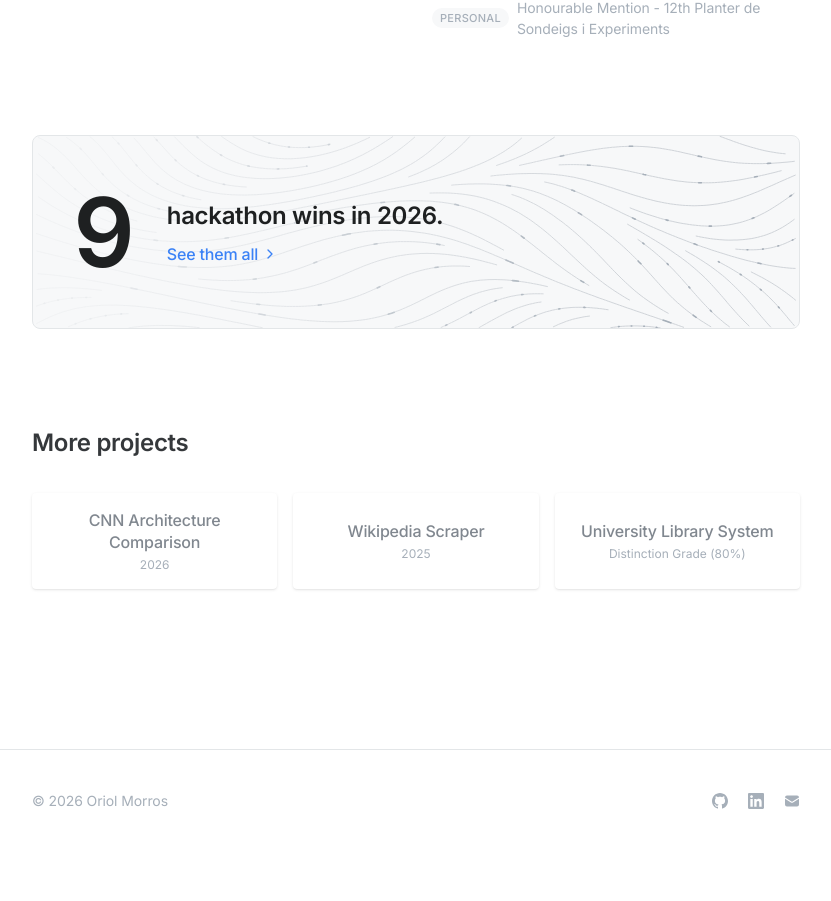
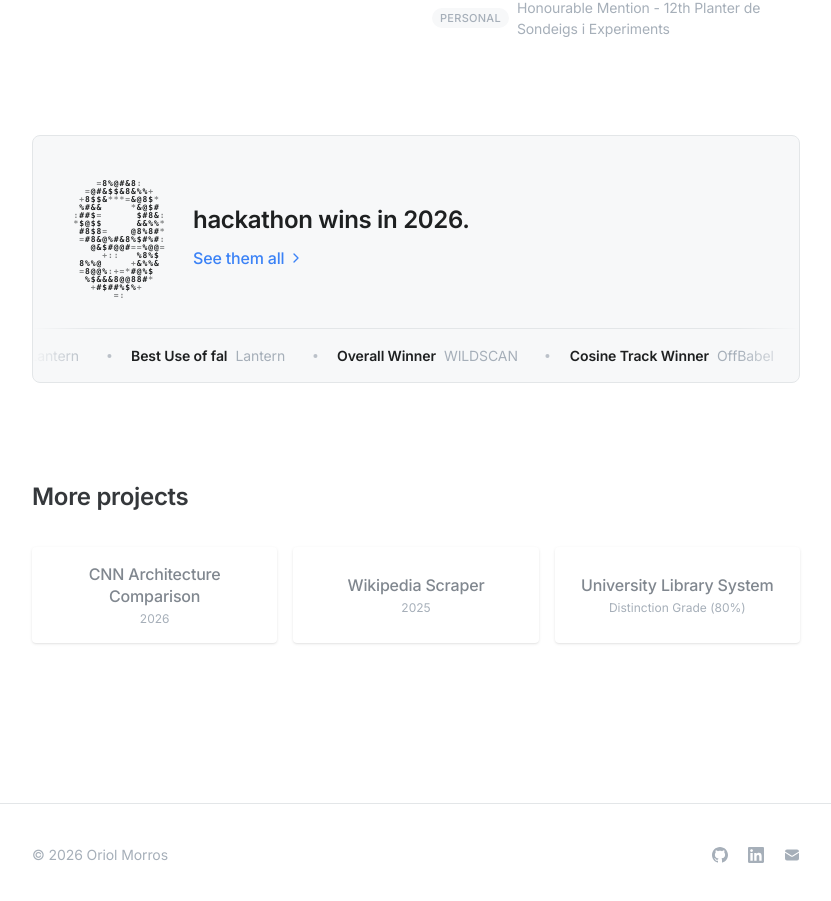
Before and after one commit to omorros/omorros.com, a Next.js app: page /projects in a window 1280 px wide. Shown: the part 1886-2787 px from the top of the page, without its empty margins (224-1055 px from the left). Before the commit the page ends 2737 px from the top, so only its background shows below. Built offline with nearby package versions, Linux system fonts and the light colour scheme.

Commit message:
Redesign the hackathon wins block as an ASCII nine with a ticker of every prize.

```diff
--- a/src/app/projects/page.tsx
+++ b/src/app/projects/page.tsx
@@ -2,7 +2,7 @@ import { A, Container, Lead, Spacer, Title } from '@/components/site/ui'
 import { JsonLd } from '@/components/site/JsonLd'
 import { HackathonWinsCta } from '@/components/site/HackathonWinsCta'
 import { CardImage, SmallCard } from '@/components/site/ProjectCards'
-import { HACKATHON_WINS } from '@/data/hackathons'
+import { HACKATHON_PRIZES } from '@/data/hackathons'
 import { getProjectBySlug } from '@/data/projects'
 import { createPageMetadata } from '@/lib/metadata'
 import { getCollectionJsonLd } from '@/lib/structured-data'
@@ -91,7 +91,7 @@ export default function ProjectsPage() {
           </div>
 
           <div className="mt-16 md:mt-24">
-            <HackathonWinsCta wins={HACKATHON_WINS} />
+            <HackathonWinsCta prizes={HACKATHON_PRIZES} />
           </div>
 
           <div className="mt-16 mb-32 md:mt-24">
--- a/src/components/site/HackathonWinsCta.tsx
+++ b/src/components/site/HackathonWinsCta.tsx
@@ -1,123 +1,173 @@
 'use client'
 
-import { useEffect, useMemo, useRef, useState } from 'react'
+import { useEffect, useRef } from 'react'
 import Link from 'next/link'
 import { ChevronRight } from 'lucide-react'
-import { streamlines, toPath } from '@/lib/flow-field'
+import type { HackathonPrize } from '@/data/hackathons'
 
-// The hackathon wins call to action on /projects. A field of flow lines
-// draws in as it scrolls into view, the number counts up, and particles
-// keep drifting along the lines towards the link. Hover speeds them up.
+// The hackathon wins call to action on /projects. The win count is drawn in
+// code characters, traced from the site's own font, and types itself in when
+// it scrolls into view. A ticker of the actual prizes runs underneath.
+// Hovering pauses the ticker and sends a violet ripple through the number.
 
-const EASE = 'cubic-bezier(0.16, 1, 0.3, 1)'
-const DRAW_MS = 1100
-const FAST = 3.5
+const W = 92
+const H = 128
+const CELL_W = 5.75
+const CELL_H = 8
+const SOLID = '@#%&$8'
+const SOFT = '*+=:'
+const GLYPHS = '{}[]()<>/\\|=+*;01#%&$@'
 
-type Stage = 'static' | 'armed' | 'drawn'
+type Cell = { x: number; y: number; cover: number; seed: number }
+type Ripple = { x: number; y: number; until: number }
 
-export function HackathonWinsCta({ wins }: { wins: number }) {
+// Which cells of the grid the glyph covers, and how much of each.
+function traceGlyph(text: string): Cell[] {
+  const scale = 4
+  const off = document.createElement('canvas')
+  off.width = W * scale
+  off.height = H * scale
+  const o = off.getContext('2d')
+  if (!o) return []
+  const family = getComputedStyle(document.body).fontFamily
+  o.font = `800 ${H * scale}px ${family}`
+  const m = o.measureText(text)
+  const fit = Math.min(
+    (H * scale * 0.96) / (m.actualBoundingBoxAscent + m.actualBoundingBoxDescent),
+    (W * scale * 0.96) / (m.actualBoundingBoxLeft + m.actualBoundingBoxRight),
+  )
+  o.font = `800 ${H * scale * fit}px ${family}`
+  const g = o.measureText(text)
+  o.fillText(
+    text,
+    (W * scale - g.actualBoundingBoxLeft - g.actualBoundingBoxRight) / 2 + g.actualBoundingBoxLeft,
+    (H * scale - g.actualBoundingBoxAscent - g.actualBoundingBoxDescent) / 2 + g.actualBoundingBoxAscent,
+  )
+  const px = o.getImageData(0, 0, W * scale, H * scale).data
+  const cells: Cell[] = []
+  for (let j = 0; j < Math.floor(H / CELL_H); j++) {
+    for (let i = 0; i < Math.floor(W / CELL_W); i++) {
+      let sum = 0
+      let n = 0
+      for (let y = Math.floor(j * CELL_H * scale); y < Math.floor((j + 1) * CELL_H * scale); y += 2) {
+        for (let x = Math.floor(i * CELL_W * scale); x < Math.floor((i + 1) * CELL_W * scale); x += 2) {
+          sum += px[(y * W * scale + x) * 4 + 3]
+          n++
+        }
+      }
+      const cover = sum / n / 255
+      if (cover > 0.18) {
+        cells.push({ x: i * CELL_W + CELL_W / 2, y: j * CELL_H + CELL_H / 2, cover, seed: Math.random() })
+      }
+    }
+  }
+  return cells
+}
+
+export function HackathonWinsCta({ prizes }: { prizes: readonly HackathonPrize[] }) {
+  const wins = prizes.length
   const linkRef = useRef<HTMLAnchorElement>(null)
-  const particleRefs = useRef<(SVGPathElement | null)[]>([])
-  const animations = useRef<Animation[]>([])
-  const visible = useRef(false)
-  const [size, setSize] = useState<{ w: number; h: number } | null>(null)
-  const [stage, setStage] = useState<Stage>('static')
-  const [count, setCount] = useState(wins)
-  const [flowing, setFlowing] = useState(false)
-  const [reduced, setReduced] = useState(false)
+  const canvasRef = useRef<HTMLCanvasElement>(null)
+  const ripple = useRef<Ripple | null>(null)
+  const kick = useRef<() => void>(() => {})
 
-  const paths = useMemo(
-    () => (size ? streamlines(size.w, size.h).map(toPath) : []),
-    [size],
-  )
+  useEffect(() => {
+    const link = linkRef.current
+    const canvas = canvasRef.current
+    const ctx = canvas?.getContext('2d')
+    if (!link || !canvas || !ctx) return
+    const still = window.matchMedia('(prefers-reduced-motion: reduce)').matches
+    const dpr = Math.min(2, window.devicePixelRatio || 1)
+    canvas.width = Math.round(W * dpr)
+    canvas.height = Math.round(H * dpr)
+    ctx.setTransform(dpr, 0, 0, dpr, 0, 0)
+    let cells: Cell[] = []
+    let frame = 0
+    let start = 0
+    let revealed = false
+    let cancelled = false
+    let io: IntersectionObserver | null = null
 
-  // Measure, and decide whether the entrance still has to play.
-  useEffect(() => {
-    const el = linkRef.current
-    if (!el) return
-    const rect = el.getBoundingClientRect()
-    setSize({ w: Math.round(rect.width), h: Math.round(rect.height) })
-    const calm = window.matchMedia('(prefers-reduced-motion: reduce)').matches
-    setReduced(calm)
-    const onScreen = rect.top < window.innerHeight && rect.bottom > 0
-    if (calm || onScreen) {
-      setStage('drawn')
-      if (!calm) setFlowing(true)
-    } else {
-      setStage('armed')
-      setCount(0)
+    const draw = (ms: number) => {
+      frame = 0
+      if (!start) start = ms
+      const t = ms / 1000
+      const shown = revealed ? 1 : Math.min(1, (ms - start) / 800)
+      const r = ripple.current && ms < ripple.current.until ? ripple.current : null
+      const ink = getComputedStyle(document.documentElement).getPropertyValue('--gray-900').trim().split(' ').join(',')
+      ctx.clearRect(0, 0, W, H)
+      ctx.font = '600 8px ui-monospace, SFMono-Regular, Menlo, monospace'
+      ctx.textAlign = 'center'
+      ctx.textBaseline = 'middle'
+      for (const c of cells) {
+        if (c.seed > shown) continue
+        const d = r ? Math.hypot(c.x - r.x, c.y - r.y) : 0
+        const wave = r ? Math.max(0, Math.sin(d * 0.16 - t * 10)) * Math.exp(-d / 70) : 0
+        if (wave > 0.25) {
+          ctx.fillStyle = `hsla(${Math.round(262 + wave * 12)},90%,60%,${(0.6 + wave * 0.4).toFixed(2)})`
+          ctx.fillText(GLYPHS[Math.floor(c.seed * 97 + t * 12) % GLYPHS.length], c.x, c.y)
+        } else {
+          const solid = c.cover > 0.6
+          ctx.fillStyle = `rgba(${ink},${solid ? 1 : 0.55})`
+          const set = solid ? SOLID : SOFT
+          ctx.fillText(set[Math.floor(c.seed * set.length)], c.x, c.y)
+        }
+      }
+      if (shown >= 1) revealed = true
+      // Keep going only while typing in or rippling.
+      if (!revealed || r) frame = requestAnimationFrame(draw)
+    }
+    kick.current = () => {
+      if (!frame && !still && revealed) frame = requestAnimationFrame(draw)
     }
 
-    const resize = new ResizeObserver(([entry]) => {
-      const { width, height } = entry.contentRect
-      setSize((s) =>
-        s && Math.abs(s.w - width) < 24 && Math.abs(s.h - height) < 24
-          ? s
-          : { w: Math.round(width), h: Math.round(height) },
+    document.fonts.ready.then(() => {
+      if (cancelled) return
+      cells = traceGlyph(String(wins))
+      const rect = link.getBoundingClientRect()
+      const onScreen = rect.top < window.innerHeight && rect.bottom > 0
+      if (still || onScreen) {
+        revealed = true
+        draw(performance.now())
+        return
+      }
+      io = new IntersectionObserver(
+        ([entry]) => {
+          if (!entry.isIntersecting) return
+          io?.disconnect()
+          frame = requestAnimationFrame(draw)
+        },
+        { threshold: 0.4 },
       )
+      io.observe(link)
     })
-    resize.observe(el)
-    return () => resize.disconnect()
-  }, [])
 
-  // Play the entrance once, when most of the block is on screen.
-  useEffect(() => {
-    if (stage !== 'armed' || !linkRef.current) return
-    const io = new IntersectionObserver(
-      ([entry]) => {
-        if (!entry.isIntersecting) return
-        io.disconnect()
-        setStage('drawn')
-        const start = performance.now() + 150
-        const tick = (now: number) => {
-          const t = Math.min(1, Math.max(0, (now - start) / 900))
-          setCount(Math.round((1 - Math.pow(1 - t, 4)) * wins))
-          if (t < 1) requestAnimationFrame(tick)
-        }
-        requestAnimationFrame(tick)
-        window.setTimeout(() => setFlowing(true), DRAW_MS)
-      },
-      { threshold: 0.4 },
-    )
-    io.observe(linkRef.current)
-    return () => io.disconnect()
-  }, [stage, wins])
+    // Redraw in the right ink when night mode flips the palette.
+    const theme = new MutationObserver(() => {
+      if (revealed && !frame) draw(performance.now())
+    })
+    theme.observe(document.documentElement, { attributes: true, attributeFilter: ['class'] })
 
-  // Particles drift along the lines, and only while the block is visible.
-  useEffect(() => {
-    if (!flowing || reduced) return
-    const running = particleRefs.current
-      .filter((p): p is SVGPathElement => p !== null)
-      .map((p, i) =>
-        p.animate([{ strokeDashoffset: 0 }, { strokeDashoffset: -0.25 }], {
-          duration: 2600 + (i % 5) * 320,
-          delay: -((i * 173) % 2600),
-          iterations: Infinity,
-          easing: 'linear',
-        }),
-      )
-    animations.current = running
-    if (!visible.current) running.forEach((a) => a.pause())
-    return () => running.forEach((a) => a.cancel())
-  }, [flowing, reduced, paths])
+    return () => {
+      cancelled = true
+      io?.disconnect()
+      theme.disconnect()
+      cancelAnimationFrame(frame)
+    }
+  }, [wins])
 
-  useEffect(() => {
-    const el = linkRef.current
-    if (!el) return
-    const io = new IntersectionObserver(([entry]) => {
-      visible.current = entry.isIntersecting
-      animations.current.forEach((a) => (entry.isIntersecting ? a.play() : a.pause()))
-    })
-    io.observe(el)
-    return () => io.disconnect()
-  }, [])
-
-  // Set directly: updatePlaybackRate waits a few frames, which feels laggy.
-  // Changing the rate keeps each particle where it is.
-  const setSpeed = (rate: number) =>
-    animations.current.forEach((a) => (a.playbackRate = rate))
-
-  const animate = stage === 'drawn' && !reduced
+  const onMove = (e: React.MouseEvent) => {
+    const r = canvasRef.current?.getBoundingClientRect()
+    if (!r) return
+    // Ripple from the mouse when it is over the number, otherwise from its top.
+    const near = e.clientX - r.left < W * 2.2
+    ripple.current = {
+      x: near ? e.clientX - r.left : W * 0.62,
+      y: near ? e.clientY - r.top : H * 0.3,
+      until: performance.now() + 1100,
+    }
+    kick.current()
+  }
 
   return (
     <Link
@@ -125,75 +175,12 @@ export function HackathonWinsCta({ wins }: { wins: number }) {
       href="/hackathons"
       data-cta="hackathon-wins"
       aria-label={`${wins} hackathon wins in 2026. See them all`}
-      onMouseEnter={() => setSpeed(FAST)}
-      onMouseLeave={() => setSpeed(1)}
-      onFocus={() => setSpeed(FAST)}
-      onBlur={() => setSpeed(1)}
-      className="group relative block overflow-hidden rounded-lg border border-gray-200 bg-gray-100 transition-colors hover:border-gray-300 focus-visible:outline focus-visible:outline-2 focus-visible:outline-offset-4 focus-visible:outline-blue-500"
+      onMouseMove={onMove}
+      className="group relative block overflow-hidden rounded-lg border border-gray-200 bg-gray-100 pt-7 transition-colors hover:border-gray-300 focus-visible:outline focus-visible:outline-2 focus-visible:outline-offset-4 focus-visible:outline-blue-500 md:pt-9"
     >
-      {size && (
-        <svg
-          aria-hidden="true"
-          viewBox={`0 0 ${size.w} ${size.h}`}
-          className="absolute inset-0 w-full h-full pointer-events-none"
-          style={{
-            maskImage:
-              'linear-gradient(100deg, rgba(0,0,0,0.15) 10%, rgba(0,0,0,0.55) 40%, #000 78%)',
-            WebkitMaskImage:
-              'linear-gradient(100deg, rgba(0,0,0,0.15) 10%, rgba(0,0,0,0.55) 40%, #000 78%)',
-          }}
-        >
-          {paths.map((d, i) => (
-            <path
-              key={`l${i}`}
-              data-line
-              d={d}
-              pathLength={1}
-              fill="none"
-              strokeWidth={1}
-              className="stroke-gray-300 group-hover:stroke-gray-400 group-focus-visible:stroke-gray-400"
-              style={{
-                strokeDasharray: 1,
-                strokeDashoffset: stage === 'armed' ? 1 : 0,
-                transition: animate
-                  ? `stroke-dashoffset ${DRAW_MS}ms ${EASE} ${(i * 37) % 400}ms, stroke 300ms`
-                  : 'stroke 300ms',
-              }}
-            />
-          ))}
-          {paths.map((d, i) =>
-            i % 2 ? null : (
-              <path
-                key={`p${i}`}
-                ref={(el) => {
-                  particleRefs.current[i / 2] = el
-                }}
-                d={d}
-                pathLength={1}
-                fill="none"
-                strokeWidth={1.6}
-                strokeLinecap="round"
-                className="stroke-gray-500 group-hover:stroke-blue-500 group-focus-visible:stroke-blue-500"
-                style={{
-                  strokeDasharray: '0.012 0.238',
-                  opacity: flowing && !reduced ? 1 : 0,
-                  transition: 'opacity 600ms, stroke 300ms',
-                }}
-              />
-            ),
-          )}
-        </svg>
-      )}
-
-      <div className="relative flex items-center gap-5 px-6 py-8 md:gap-8 md:px-10 md:py-12">
-        <span
-          data-count
-          aria-hidden="true"
-          className="text-7xl font-semibold leading-none tracking-tight text-gray-900 tabular-nums md:text-8xl"
-        >
-          {count}
-        </span>
-        <span aria-hidden="true">
+      <div aria-hidden="true" className="flex items-center gap-5 px-6 md:gap-7 md:px-10">
+        <canvas ref={canvasRef} data-nine className="shrink-0" style={{ width: W, height: H }} />
+        <span>
           <span className="block text-xl font-semibold text-gray-900 text-balance md:text-2xl">
             hackathon wins in 2026.
           </span>
@@ -203,6 +190,20 @@ export function HackathonWinsCta({ wins }: { wins: number }) {
           </span>
         </span>
       </div>
+      <div
+        aria-hidden="true"
+        className="relative mt-7 border-t border-gray-200 py-4 [mask-image:linear-gradient(90deg,transparent,#000_8%,#000_92%,transparent)]"
+      >
+        <div data-ticker className="flex w-max animate-ticker group-hover:[animation-play-state:paused] motion-reduce:animate-none">
+          {[...prizes, ...prizes].map((p, i) => (
+            <span key={i} className="flex items-center whitespace-nowrap text-sm text-gray-600">
+              <span className="font-semibold text-gray-900">{p.award}</span>
+              <span className="mx-2 text-gray-500">{p.project}</span>
+              <span className="mx-5 h-1 w-1 rounded-full bg-gray-400" />
+            </span>
+          ))}
+        </div>
+      </div>
     </Link>
   )
 }
--- a/src/data/hackathons.ts
+++ b/src/data/hackathons.ts
@@ -9,6 +9,19 @@ export const HACKATHON_SLUGS = [
   'basket',
 ]
 
-// Kept by hand: OffBabel's two track wins are a single award entry, so the
-// total cannot be counted from the awards.
-export const HACKATHON_WINS = 9
+// One entry per prize, in the same order. Lantern and OffBabel each won two.
+export const HACKATHON_PRIZES = [
+  { award: 'Overall Winner', project: 'TrueVoice' },
+  { award: 'Overall Winner', project: 'Lantern' },
+  { award: 'Best Use of fal', project: 'Lantern' },
+  { award: 'Overall Winner', project: 'WILDSCAN' },
+  { award: 'Cosine Track Winner', project: 'OffBabel' },
+  { award: 'EXO Labs Track Winner', project: 'OffBabel' },
+  { award: 'Track Winner', project: 'Echo' },
+  { award: "People's Choice", project: 'Hamyway City' },
+  { award: 'Best Use of Tavily, 1st Place', project: 'Basket' },
+]
+
+export type HackathonPrize = (typeof HACKATHON_PRIZES)[number]
+
+export const HACKATHON_WINS = HACKATHON_PRIZES.length
--- a/src/lib/flow-field.ts
+++ /dev/null
@@ -1,90 +0,0 @@
-// Evenly spaced streamlines (Jobard and Lefer, 1997) over a gentle current
-// that runs left to right, so every line ends up heading for the link.
-
-export type Point = [number, number]
-
-const SEPARATION = 16
-const TEST_RATIO = 0.5
-const STEP = 3
-const MIN_POINTS = 12
-const MAX_STEPS = 1200
-
-function angle(x: number, y: number) {
-  return (
-    0.55 * Math.sin(x * 0.011 + 1.7 * Math.sin(y * 0.019)) +
-    0.35 * Math.cos(y * 0.023 - x * 0.006)
-  )
-}
-
-export function streamlines(width: number, height: number): Point[][] {
-  const cell = SEPARATION
-  const cols = Math.ceil(width / cell) + 1
-  const rows = Math.ceil(height / cell) + 1
-  const grid: Point[][] = Array.from({ length: cols * rows }, () => [])
-
-  const inside = ([x, y]: Point) => x >= 0 && x <= width && y >= 0 && y <= height
-
-  // True when no point on an accepted line is closer than `d`.
-  const clear = ([x, y]: Point, d: number) => {
-    const cx = Math.floor(x / cell)
-    const cy = Math.floor(y / cell)
-    for (let i = cx - 1; i <= cx + 1; i++) {
-      for (let j = cy - 1; j <= cy + 1; j++) {
-        if (i < 0 || j < 0 || i >= cols || j >= rows) continue
-        for (const [px, py] of grid[j * cols + i]) {
-          if (Math.hypot(px - x, py - y) < d) return false
-        }
-      }
-    }
-    return true
-  }
-
-  const trace = (seed: Point, dir: 1 | -1) => {
-    const out: Point[] = []
-    let [x, y] = seed
-    for (let s = 0; s < MAX_STEPS; s++) {
-      const a = angle(x, y)
-      const next: Point = [x + dir * STEP * Math.cos(a), y + dir * STEP * Math.sin(a)]
-      if (!inside(next) || !clear(next, SEPARATION * TEST_RATIO)) break
-      // Stop a line that curls back onto itself.
-      if (out.length > 8 && out.slice(0, -6).some(([px, py]) => Math.hypot(px - next[0], py - next[1]) < SEPARATION * TEST_RATIO)) break
-      out.push(next)
-      ;[x, y] = next
-    }
-    return out
-  }
-
-  const lines: Point[][] = []
-  const queue: Point[] = [[width / 2, height / 2]]
-  for (let gx = cell / 2; gx < width; gx += cell * 2) {
-    for (let gy = cell / 2; gy < height; gy += cell * 2) queue.push([gx, gy])
-  }
-
-  while (queue.length) {
-    const seed = queue.shift()!
-    if (!inside(seed) || !clear(seed, SEPARATION)) continue
-    const line = [...trace(seed, -1).reverse(), seed, ...trace(seed, 1)]
-    if (line.length < MIN_POINTS) continue
-    lines.push(line)
-    for (const p of line) {
-      grid[Math.floor(p[1] / cell) * cols + Math.floor(p[0] / cell)].push(p)
-    }
-    // New seeds one separation away on both sides of the line.
-    const every = Math.max(1, Math.round(SEPARATION / STEP))
-    const fresh: Point[] = []
-    for (let i = 0; i < line.length; i += every) {
-      const a = angle(line[i][0], line[i][1])
-      const nx = -Math.sin(a) * SEPARATION
-      const ny = Math.cos(a) * SEPARATION
-      fresh.push([line[i][0] + nx, line[i][1] + ny], [line[i][0] - nx, line[i][1] - ny])
-    }
-    queue.unshift(...fresh)
-  }
-  return lines
-}
-
-export function toPath(line: Point[]) {
-  return line
-    .map(([x, y], i) => `${i ? 'L' : 'M'}${x.toFixed(1)} ${y.toFixed(1)}`)
-    .join('')
-}
```
Also changed, not shown: tailwind.config.ts (+7 -0 lines).
